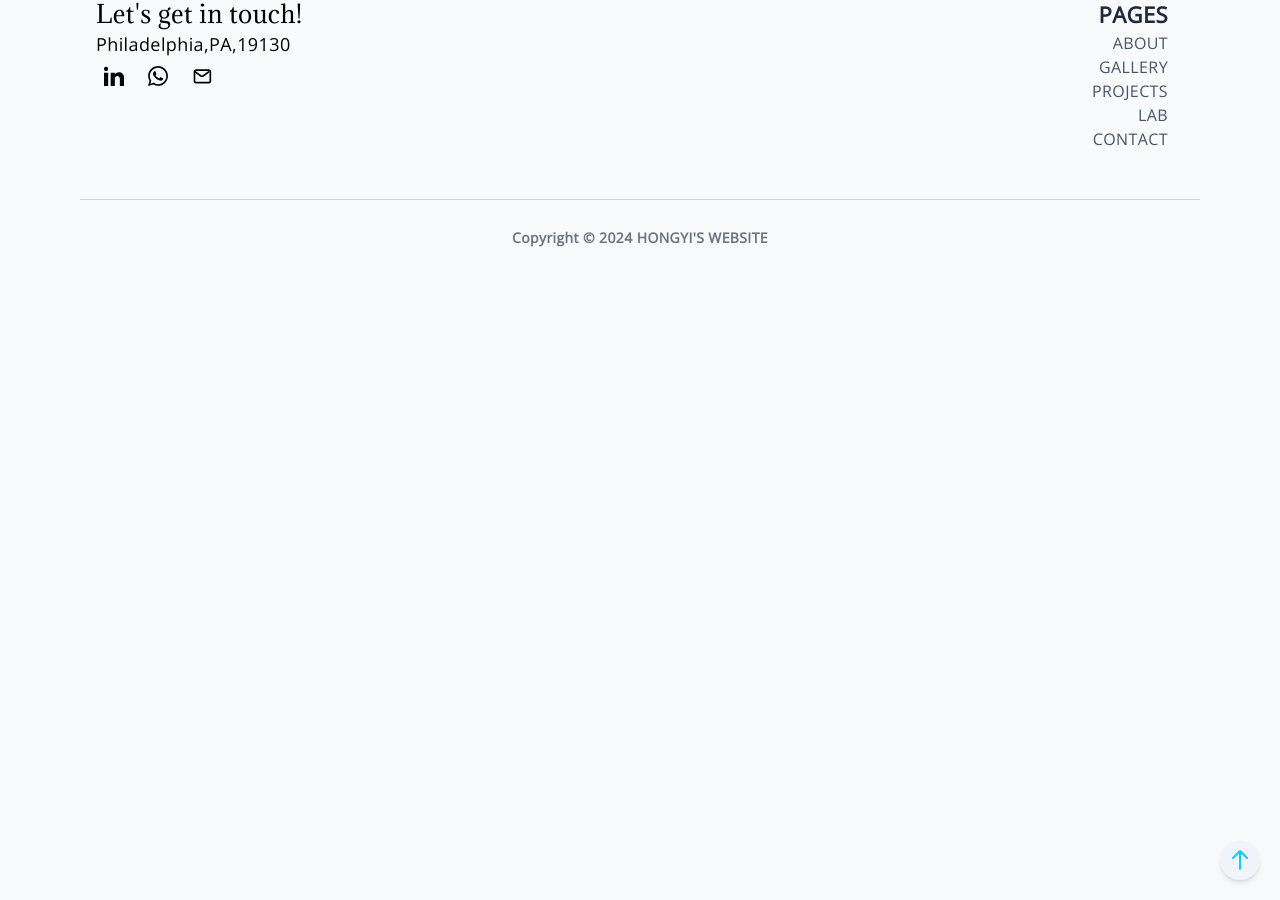
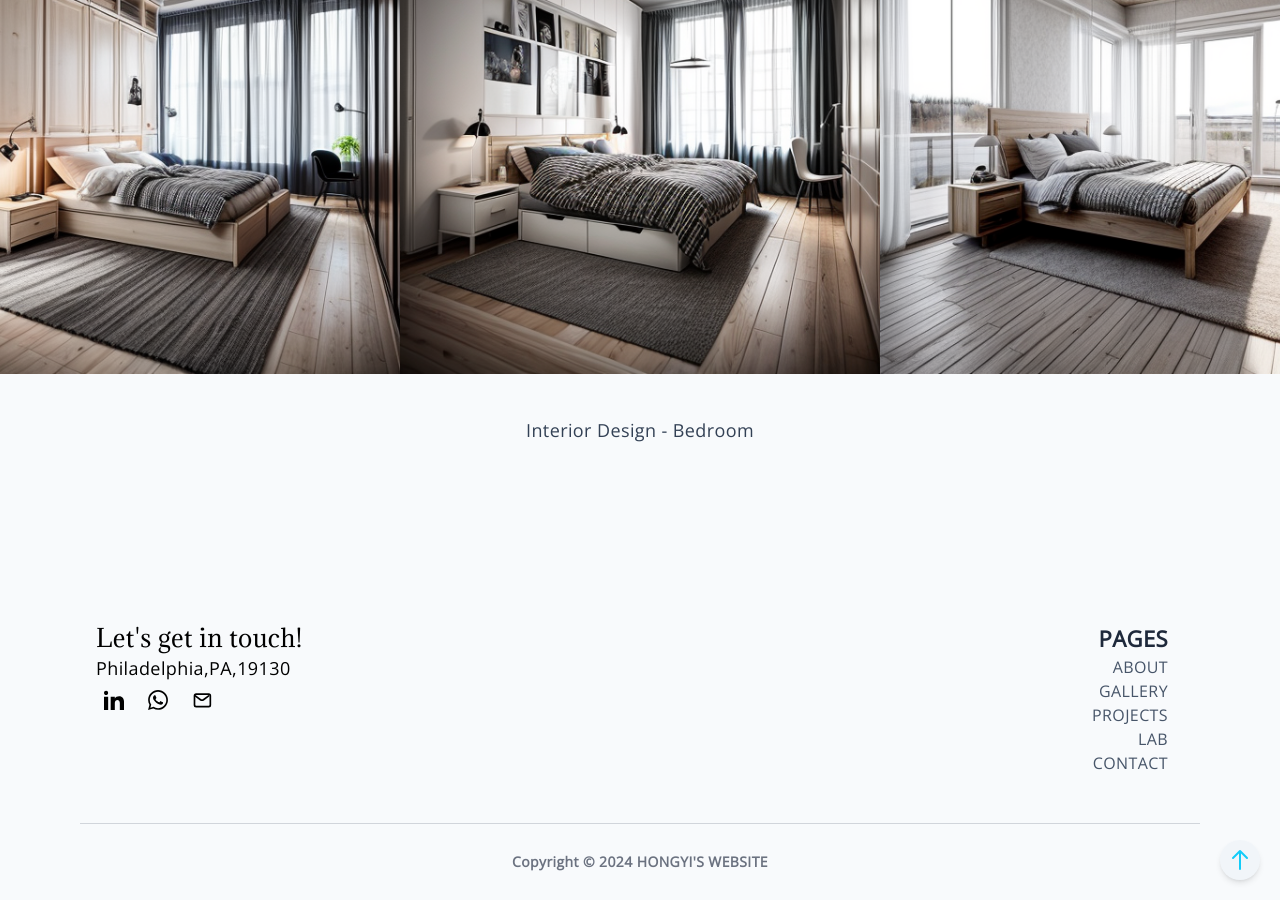
Before and after one commit to hongyili-hl/hongyili-hl.github.io, a Jekyll site: the page built from sample.md, in a window 1280 px wide and 900 px high, scrolled down 702 px. Built offline with Jekyll 4.4.1, drawn with Linux system fonts in a browser that asks for light colours; before the commit the page ends 978 px from its top, so only the background shows below that.

Commit message:
Update tags.html

```diff
--- a/_layouts/tags.html
+++ b/_layouts/tags.html
@@ -12,4 +12,14 @@
       {{ content }}
     </article>
   </div>
+  <div class="flex justify-center py-4 md:py-8">
+    <img src="/assets/images/Bedroom.png" alt="" class="basis-2/6  w-11/12 md:w-5/12 p-2 md:px-0" style="-webkit-touch-callout: none;-webkit-user-select: none;-moz-user-select: none;-ms-user-select: none;user-select: none">
+    <img src="/assets/images/Bedroom_2.png" alt="" class="basis-2/6  w-11/12 md:w-5/12 p-2 md:px-0" style="-webkit-touch-callout: none;-webkit-user-select: none;-moz-user-select: none;-ms-user-select: none;user-select: none">
+    <img src="/assets/images/Bedroom_3.png" alt="" class="basis-2/6  w-11/12 md:w-5/12 p-2 md:px-0" style="-webkit-touch-callout: none;-webkit-user-select: none;-moz-user-select: none;-ms-user-select: none;user-select: none">
+  </div>
+  <div class="flex justify-center pb-4 md:pb-8">
+    <p class="prose md:prose-lg prose-p:font-extralight prose-headings:font-light prose-slate dark:prose-invert prose-img:mx-auto prose-img:w-2/3">
+      Interior Design - Bedroom
+    </article>
+  </p>
 </div>
```
